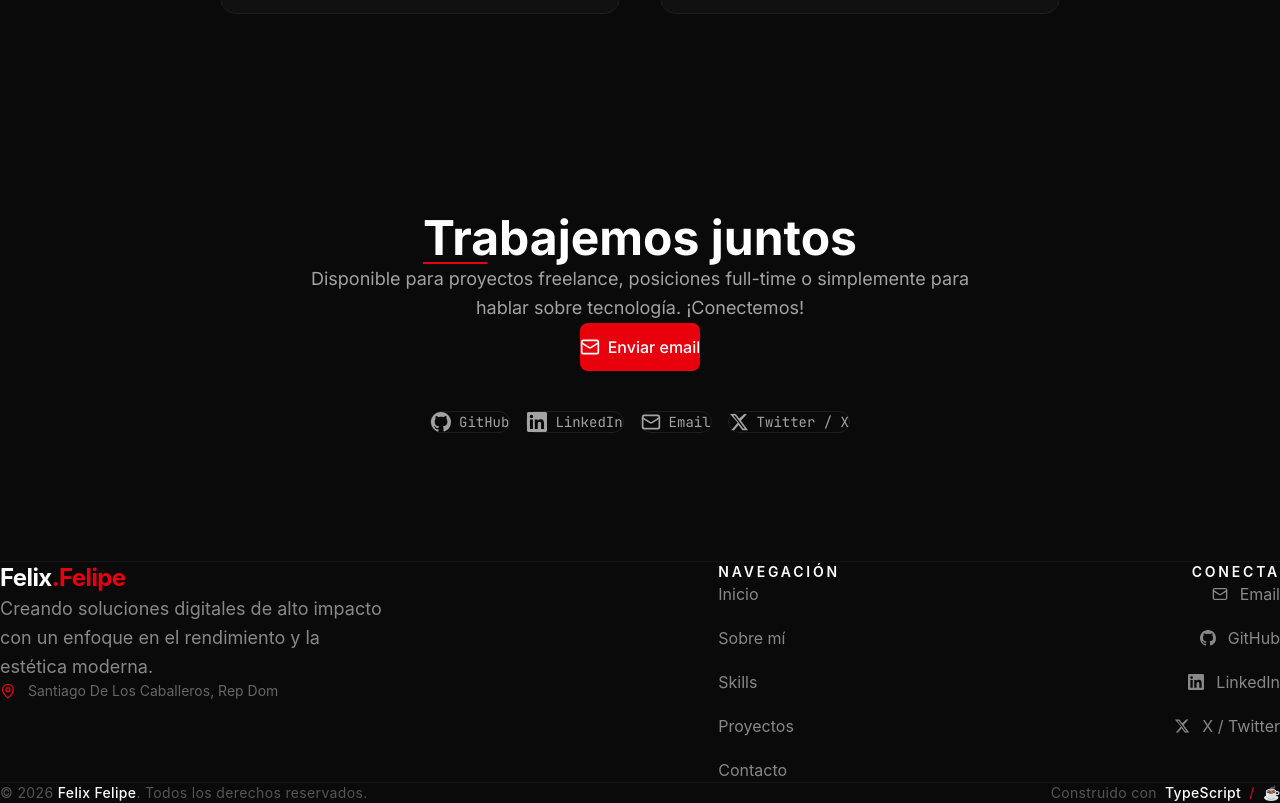
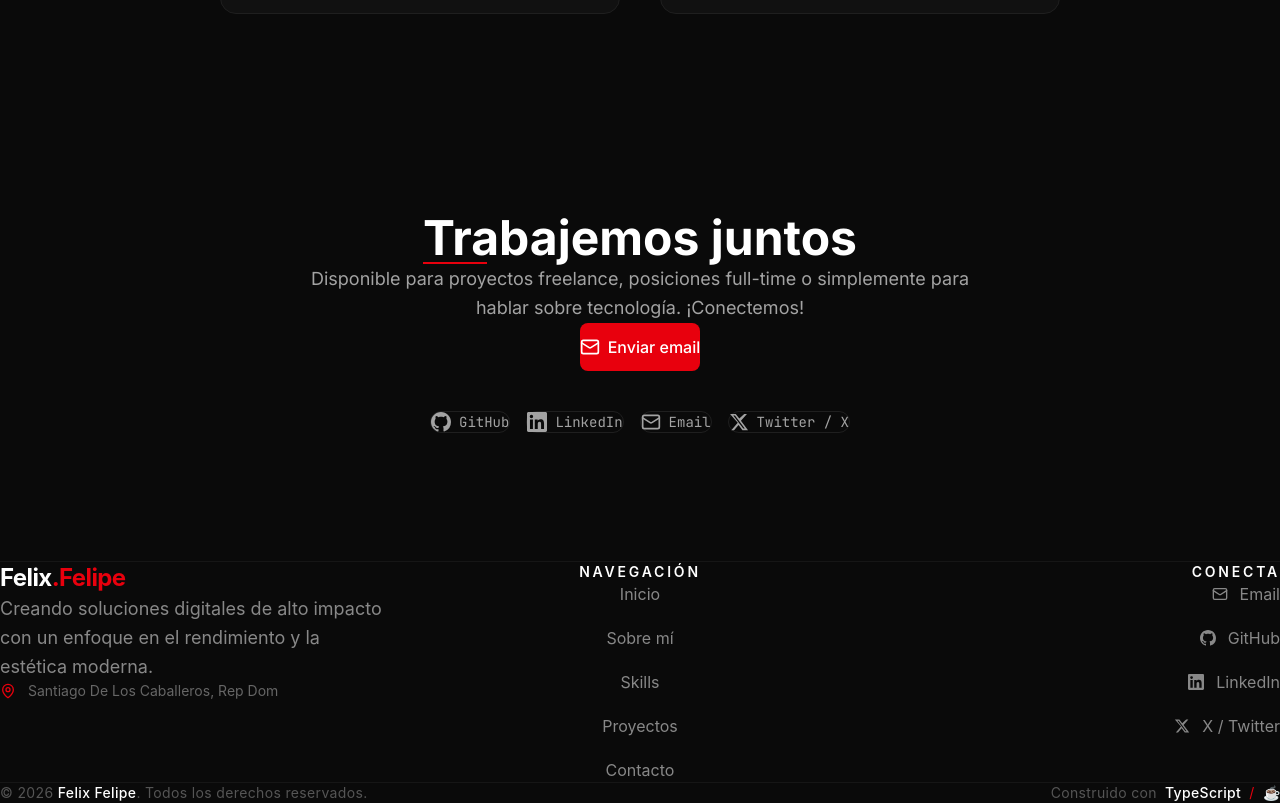
Before and after one commit to Lyscri/Portafolio-web, a React (Vite) app: page / in a window 1280 px wide. Shown: the part 2040-2843 px from the top of the page. Built offline with nearby package versions, Linux system fonts and the light colour scheme.

Commit message:
style(footer): center navigation and right-align social links
Reorganize footer into a 3-column grid to ensure the navigation column\nis centered and the social column is pinned to the far right.

```diff
--- a/src/components/organisms/Footer.tsx
+++ b/src/components/organisms/Footer.tsx
@@ -13,9 +13,9 @@ export function Footer() {
   return (
     <footer className="bg-[#0A0A0A] border-t border-white/5 pt-32 pb-16">
       <div className="w-full max-w-7xl mx-auto px-6">
-        <div className="flex flex-col md:flex-row justify-between gap-12 mb-24">
+        <div className="grid grid-cols-1 md:grid-cols-3 gap-12 mb-24">
 
-          {/* Brand Column */}
+          {/* Brand Column - Left */}
           <div className="flex flex-col items-start">
             <button
               onClick={() => scrollToSection('#hero')}
@@ -33,12 +33,12 @@ export function Footer() {
             </div>
           </div>
 
-          {/* Links Column */}
-          <div className="flex flex-col items-start">
+          {/* Links Column - Center */}
+          <div className="flex flex-col items-start md:items-center">
             <h3 className="text-white font-sans font-semibold mb-8 text-sm uppercase tracking-[0.2em]">
               Navegación
             </h3>
-            <div className="flex flex-col gap-5">
+            <div className="flex flex-col gap-5 items-start md:items-center">
               {NAV_LINKS.map(link => (
                 <button
                   key={link.href}
@@ -52,12 +52,12 @@ export function Footer() {
             </div>
           </div>
 
-          {/* Socials Column */}
+          {/* Socials Column - Right */}
           <div className="flex flex-col items-start md:items-end">
             <h3 className="text-white font-sans font-semibold mb-8 text-sm uppercase tracking-[0.2em]">
               Conecta
             </h3>
-            <div className="flex flex-col gap-5 items-start md:items-end">
+            <div className="flex flex-col gap-5 items-start md:items-end text-left md:text-right">
               <a
                 href="mailto:felixrafaelff1109@gmail.com"
                 className="text-[#888888] hover:text-white transition-colors text-base font-sans flex items-center gap-3 relative group w-fit"
```
